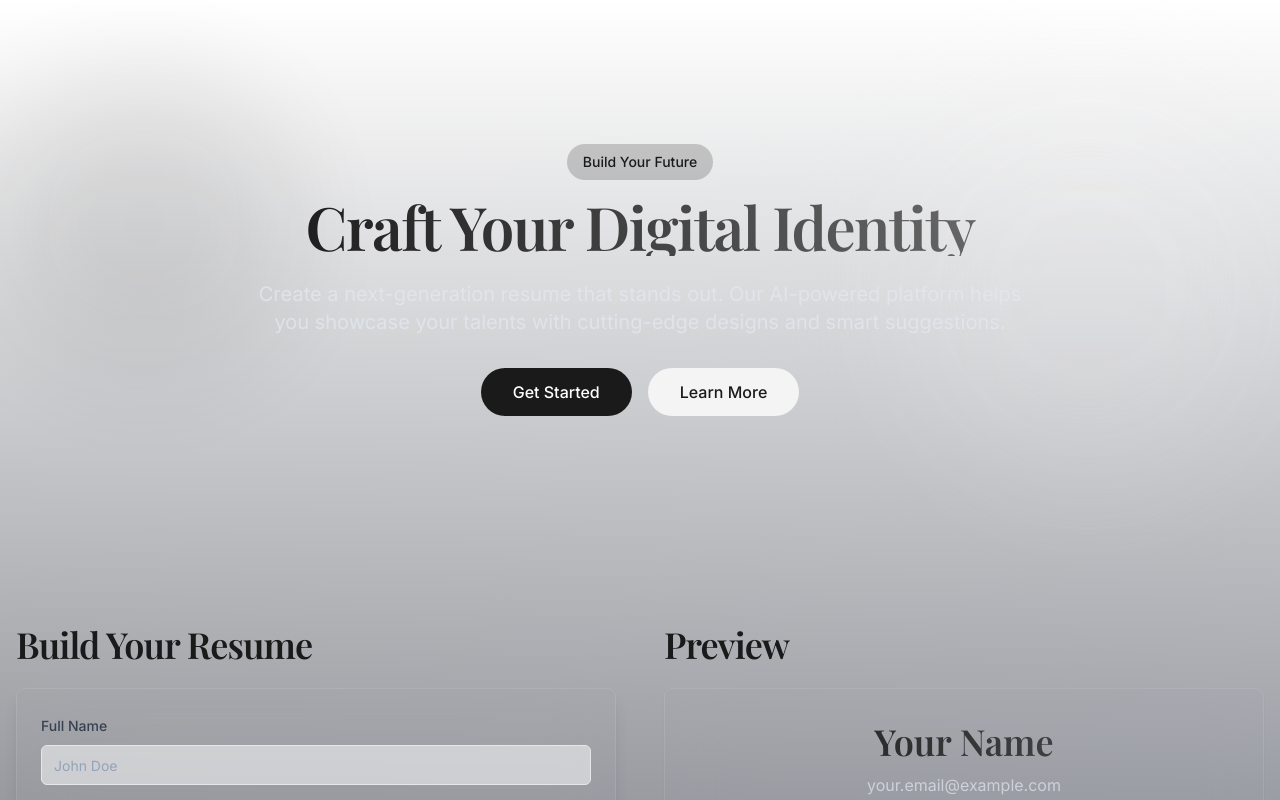
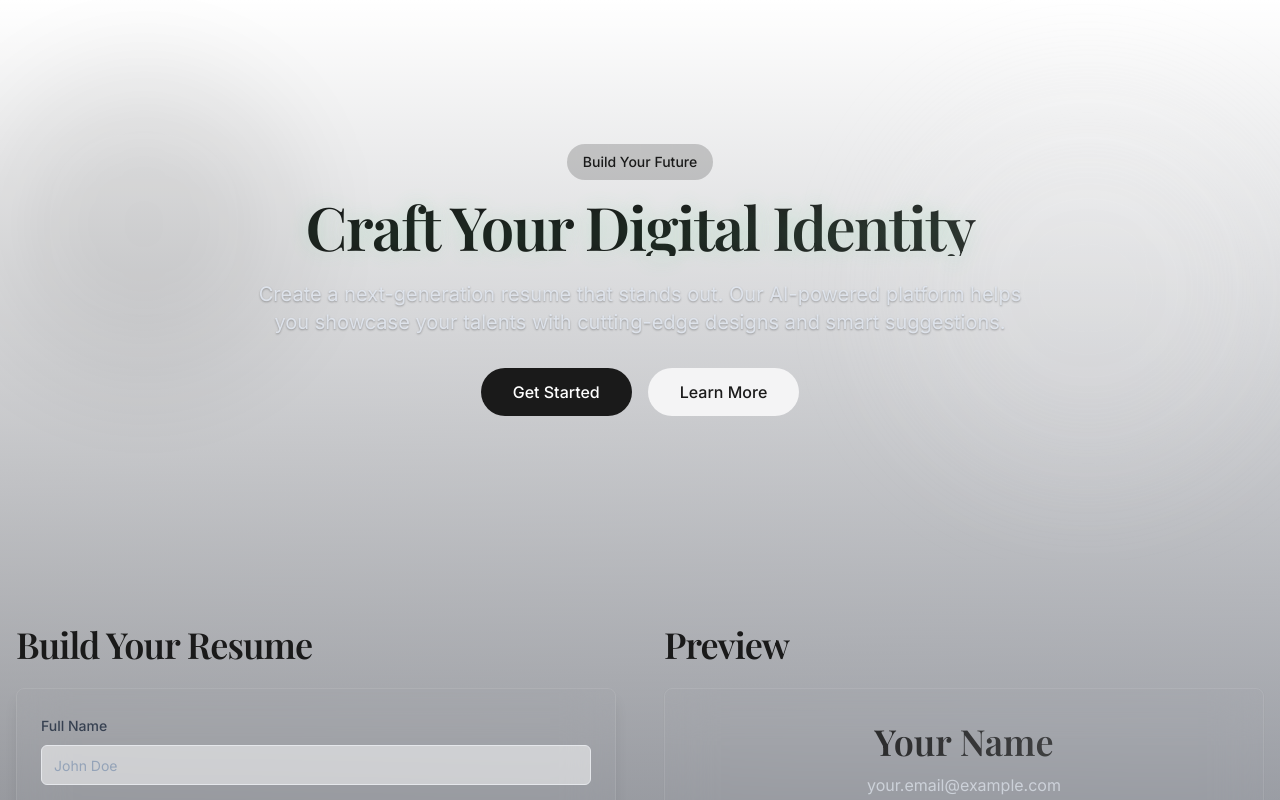
Before and after one commit to SreeAdithya123/smart-portfolio-crafter, a React (Vite) app: page / in a window 1280 px wide. Shown: the top 800 px of the page. Built offline with nearby package versions, Linux system fonts and the light colour scheme.

Commit message:
Fix hero text visibility
The hero text was blending into the background. This commit ensures the text is more visible.

```diff
--- a/src/components/Hero.tsx
+++ b/src/components/Hero.tsx
@@ -16,11 +16,11 @@ export const Hero = () => {
               Build Your Future
             </span>
           </div>
-          <h1 className="h1 mb-6 animate-in" style={{ animationDelay: "0.1s" }}>
+          <h1 className="h1 mb-6 animate-in text-shadow-glow" style={{ animationDelay: "0.1s" }}>
             Craft Your Digital Identity
           </h1>
           <p
-            className="p-large mb-8 animate-in"
+            className="p-large mb-8 animate-in text-shadow-sm"
             style={{ animationDelay: "0.2s" }}
           >
             Create a next-generation resume that stands out. Our AI-powered platform helps you
--- a/src/index.css
+++ b/src/index.css
@@ -39,7 +39,7 @@
     @apply bg-secondary/30 backdrop-blur-xl border border-white/10 shadow-[0_8px_32px_rgba(0,0,0,0.12)];
   }
   .h1 {
-    @apply font-display text-4xl md:text-5xl lg:text-6xl font-semibold tracking-tight bg-gradient-to-r from-primary via-primary/80 to-primary/60 bg-clip-text text-transparent;
+    @apply font-display text-4xl md:text-5xl lg:text-6xl font-semibold tracking-tight bg-gradient-to-r from-primary via-primary to-primary/90 bg-clip-text text-transparent;
   }
   .h2 {
     @apply font-display text-3xl md:text-4xl font-semibold tracking-tight text-foreground/90;
@@ -48,7 +48,13 @@
     @apply font-display text-2xl md:text-3xl font-semibold tracking-tight;
   }
   .p-large {
-    @apply text-lg md:text-xl leading-relaxed text-foreground/80;
+    @apply text-lg md:text-xl leading-relaxed text-foreground/90;
+  }
+  .text-shadow-glow {
+    text-shadow: 0 0 20px rgba(74, 222, 128, 0.2);
+  }
+  .text-shadow-sm {
+    text-shadow: 0 1px 2px rgba(0, 0, 0, 0.3);
   }
 }
 
```
